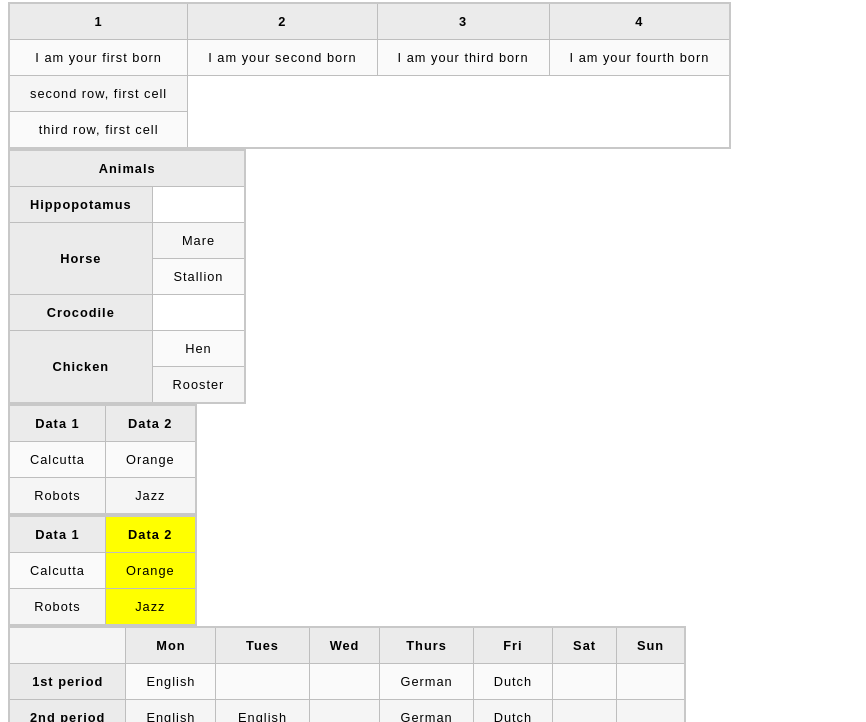
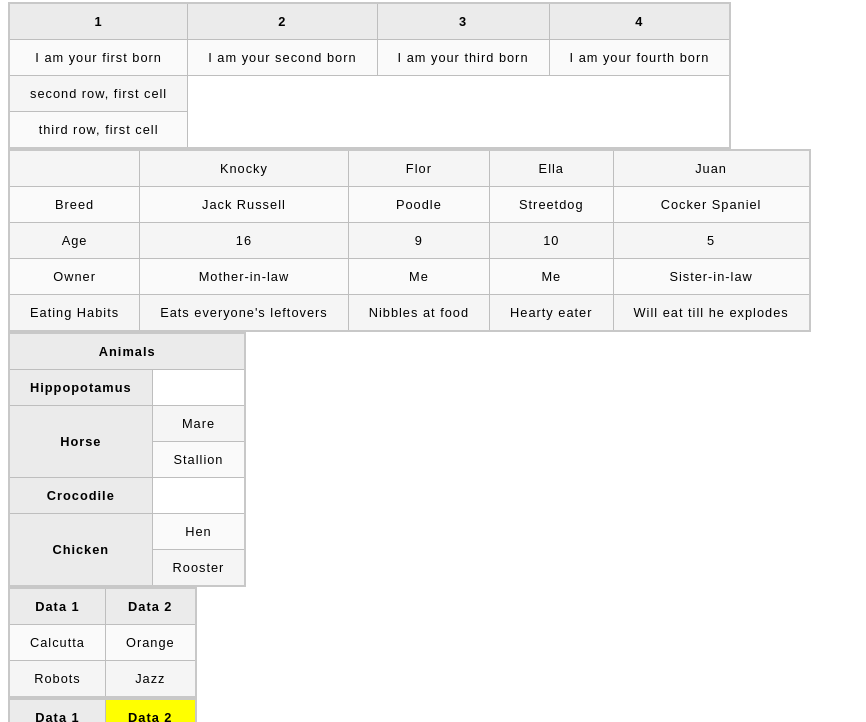
Before and after one commit to LyssaStiller/mdnPractice, a plain HTML site: page htmlTables/index.html in a window 1280 px wide. Shown: the part 78-800 px from the top of the page, without its empty margins (0-866 px from the left). Drawn offline with Linux system fonts and the light colour scheme.

Commit message:
assessment

```diff
--- a/htmlTables/index.html
+++ b/htmlTables/index.html
@@ -28,6 +28,44 @@
             </tr>
             <tr>
               <td>third row, first cell</td>
+            </tr>
+          </table>
+
+          <table>
+            <tr>
+              <td>&nbsp;</td>
+              <td>Knocky</td>
+              <td>Flor</td>
+              <td>Ella</td>
+              <td>Juan</td>
+            </tr>
+            <tr>
+              <td>Breed</td>
+              <td>Jack Russell</td>
+              <td>Poodle</td>
+              <td>Streetdog</td>
+              <td>Cocker Spaniel</td>
+            </tr>
+            <tr>
+              <td>Age</td>
+              <td>16</td>
+              <td>9</td>
+              <td>10</td>
+              <td>5</td>
+            </tr>
+            <tr>
+              <td>Owner</td>
+              <td>Mother-in-law</td>
+              <td>Me</td>
+              <td>Me</td>
+              <td>Sister-in-law</td>
+            </tr>
+            <tr>
+              <td>Eating Habits</td>
+              <td>Eats everyone's leftovers</td>
+              <td>Nibbles at food</td>
+              <td>Hearty eater</td>
+              <td>Will eat till he explodes</td>
             </tr>
           </table>
 
--- a/stopWatch/script.js
+++ b/stopWatch/script.js
@@ -82,7 +82,7 @@ resetBtn.addEventListener('click', function(){
 })
 
 
-
+console.log("hello")
 
 //first attempt, doesn't work
 // var time = 0;
--- /dev/null
+++ b/tableAssessment/minimal-table.css
@@ -0,0 +1,15 @@
+html {
+  font-family: sans-serif;
+}
+
+table {
+  border-collapse: collapse;
+  border: 2px solid rgb(200,200,200);
+  letter-spacing: 1px;
+  font-size: 0.8rem;
+}
+
+td, th {
+  border: 1px solid rgb(190,190,190);
+  padding: 10px 20px;
+}
```
Also changed, not shown: tableAssessment/index.html (added, +14 -0 lines), tableAssessment/planet.txt (added).
